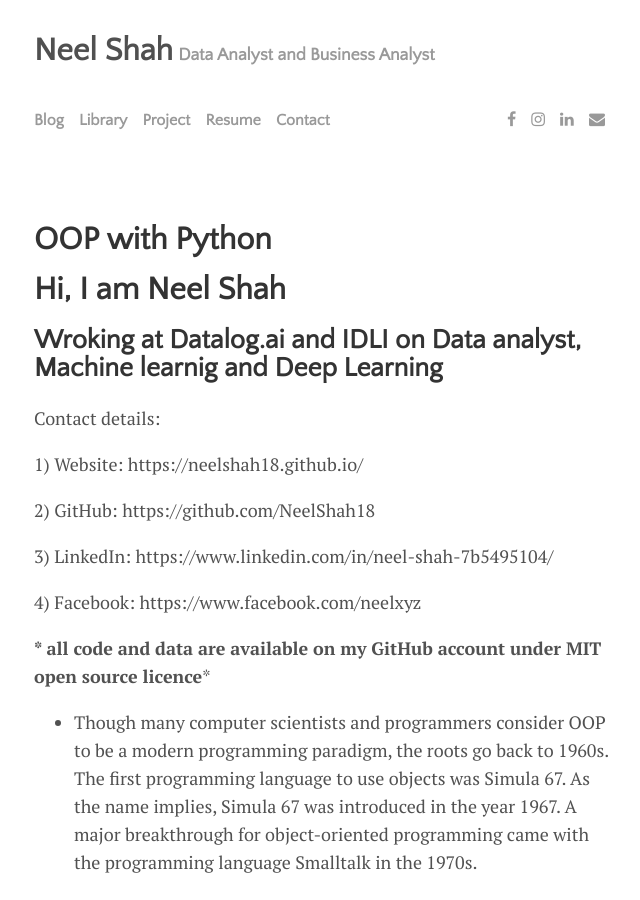
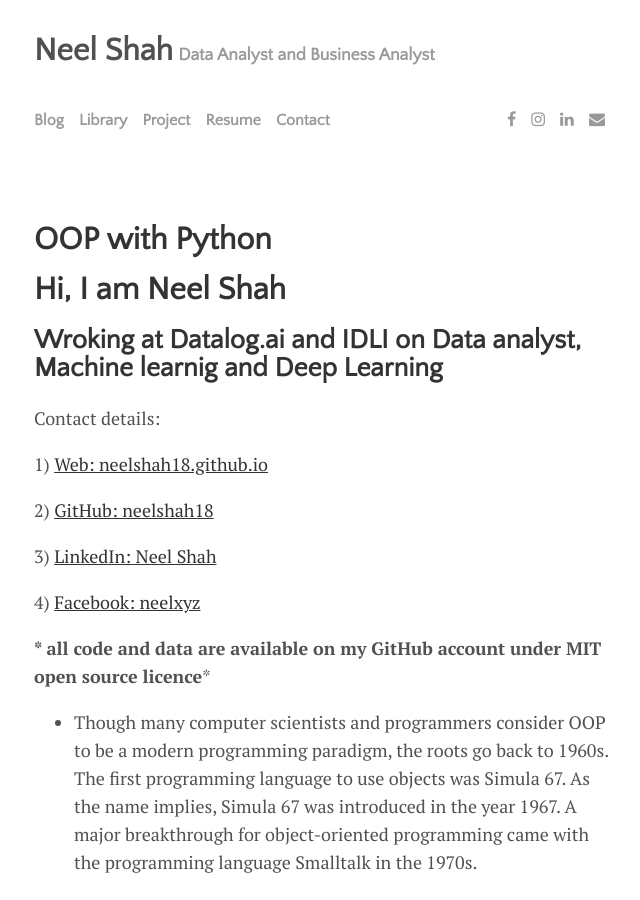
Before and after one commit to NeelShah18/neelshah18.github.io, a Jekyll site: the page built from _posts/2017-04-29-OOP-with-python.md, in a window 1280 px wide and 900 px high. Shown: the whole window, without its empty margins (318-958 px from the left). Built offline with Jekyll 4.4.1, drawn with Linux system fonts in a browser that asks for light colours; nearby versions of some CDN libraries; some of the changed lines change nothing that is shown; some of the changed text lies outside the part shown.

Commit message:
data added

```diff
--- a/_posts/2017-04-29-OOP-with-python.md
+++ b/_posts/2017-04-29-OOP-with-python.md
@@ -8,13 +8,13 @@ title: OOP with Python
 
 Contact details:
 
-1) Website: https://neelshah18.github.io/
+1) [Web: neelshah18.github.io](https://neelshah18.github.io/)
 
-2) GitHub: https://github.com/NeelShah18
+2) [GitHub: neelshah18](https://github.com/NeelShah18)
 
-3) LinkedIn: https://www.linkedin.com/in/neel-shah-7b5495104/
+3) [LinkedIn: Neel Shah](https://www.linkedin.com/in/neel-shah-7b5495104/)
 
-4) Facebook: https://www.facebook.com/neelxyz
+4) [Facebook: neelxyz](https://www.facebook.com/neelxyz)
 
 *** all code and data are available on my GitHub account under MIT open source licence***
 
@@ -369,6 +369,6 @@ Hope you like it and not bored!**
 
 You can download all material from github account or website.
 
-1) Website: https://neelshah18.github.io/
+1) [Website: neelshah18.github.io](https://neelshah18.github.io/OOP-with-python.html)
 
-2) GitHub: https://github.com/NeelShah18/OOP-with-python
+2) [GitHub: neelshah18](https://github.com/NeelShah18/OOP-with-python)
```
